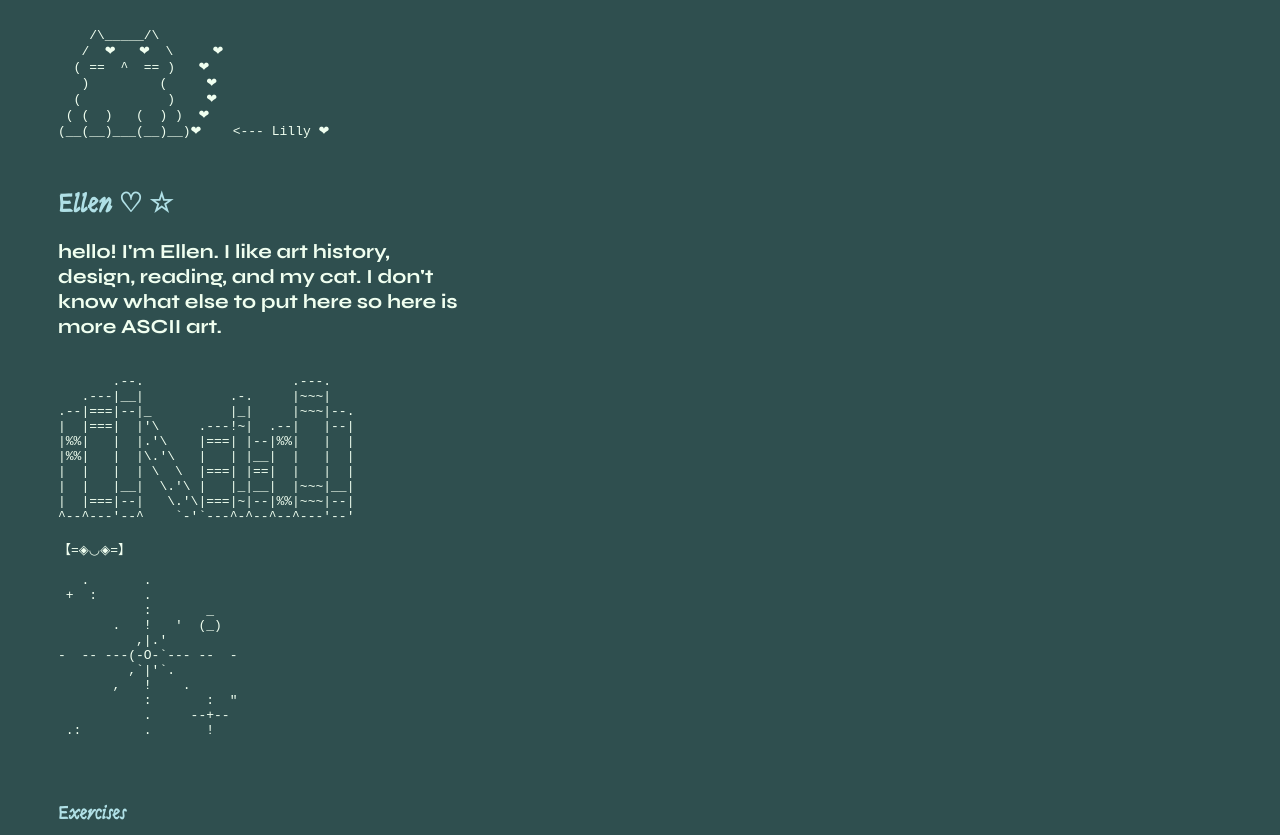
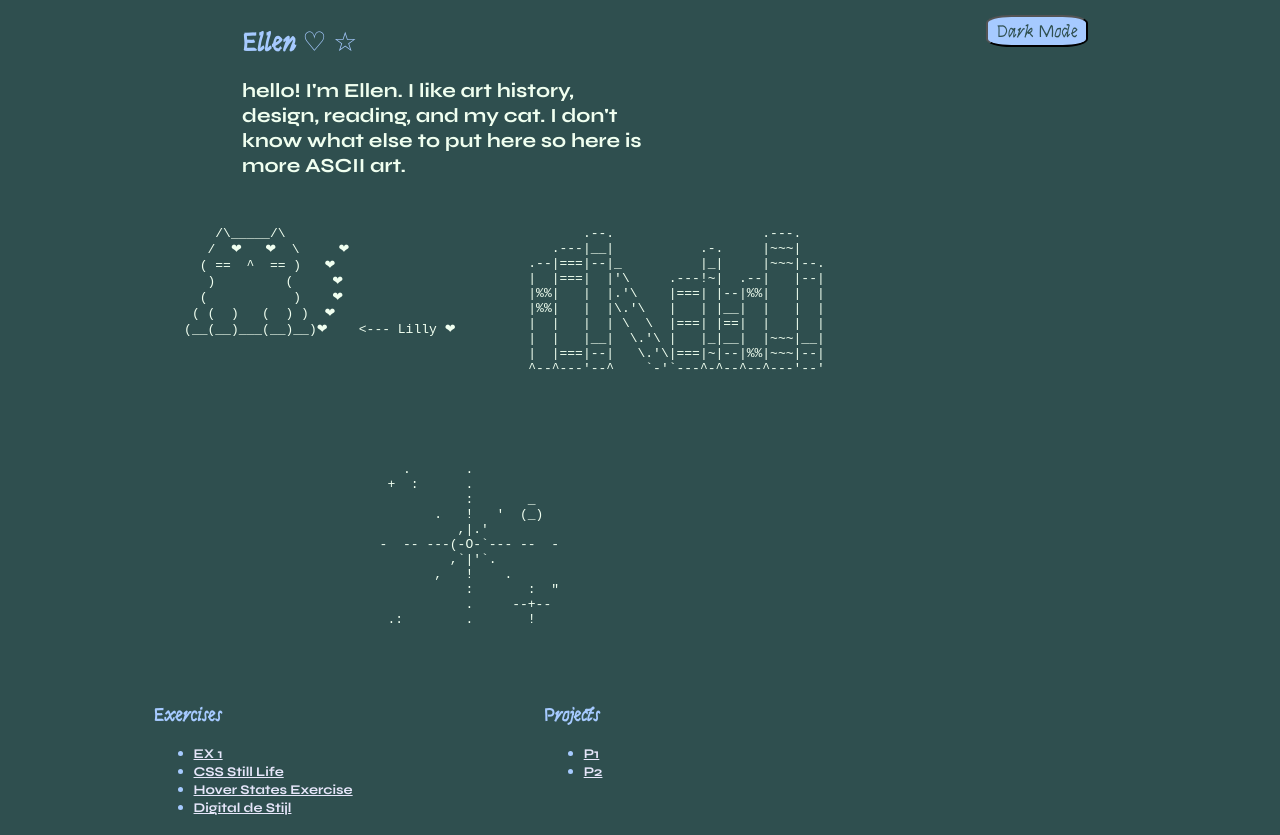
Before and after one commit to st4ysunny/Interactive1, a plain HTML site: page index.html in a window 1280 px wide. Shown: the top 835 px of the page. Drawn offline with nearby package versions, Linux system fonts and the light colour scheme; files whose address does not match are found by name.

Commit message:
darkmode

```diff
--- /dev/null
+++ b/assets/js/script.js
@@ -0,0 +1,9 @@
+console.log('dark mode');
+
+$(document).ready(function(){
+
+     $("#darkmode").click(function(){
+		$('body').toggleClass('darkmode');
+
+	});
+});
--- a/css/style.css
+++ b/css/style.css
@@ -13,6 +13,7 @@
 body {
 	background: darkslategrey;
 	padding-left: 50px;
+	--accent-color: #a6caff;
 }
 
 p {
@@ -28,23 +29,73 @@ pre{
 }
 
 h1{
-	color: powderblue;
-	font-family: syne italic;
+	color: var(--accent-color);
+	font-family: syne italic, "Courier New", cursive;
 	font-size:20pt;
 
 }
 
 h3{
-	color: powderblue;
-	font-family: syne italic;
+	color: var(--accent-color);
+	font-family: syne italic, "Courier New", cursive;
 }
 
 .link{
-    font-family: syne bold;
+    font-family: syne bold, Helvetica, Arial, sans-serif;
     font-size: 10pt;
     color: lavender;
 }
 
 ul{
-	color: powderblue;
+	color: var(--accent-color);
 }
+
+button{
+	font-family: syne italic, "Courier New", cursive;
+	font-size: 18px;
+	padding: 3px 8px;
+	background-color: var(--accent-color);
+	color: darkslategrey;
+	border-radius: 25%;
+	position: absolute;
+	top:15px;
+	right: 15vw;
+}
+
+.section-one {
+	display: flex;
+	width: 60vw;
+	flex-wrap: wrap;
+	justify-content: space-around;
+
+}
+
+.section-two {
+	display: flex;
+	width: 50vw;
+	justify-content: space-around;
+
+}
+
+.about{
+	order: -1;
+}
+
+
+body.darkmode {
+	background: #271940;
+	--accent-color: #fff5f9;
+}
+
+body.darkmode button{
+	background-color: var(--accent-color);
+	color: #271940;
+}
+
+body.darkmode .link{
+	color: #edfffc;
+}
+
+body.darkmode p, body.darkmode pre{
+	color: #c2faff;
+}
--- a/index.html
+++ b/index.html
@@ -7,13 +7,17 @@
   <meta charset="utf-8" />
   <link rel="stylesheet" type="text/css" href="css/style.css">
   <link rel="icon" type="image/png" href="favicon.png">
+  <script src="https://ajax.googleapis.com/ajax/libs/jquery/3.6.0/jquery.min.js"></script>
+   <script type="text/javascript" src="assets/js/script.js"></script>
+
 </head>
 
 <body>
 
-  <!-- this is where my code is-->
   <div id="container">
-
+    <button id="darkmode">Dark Mode</button>
+    <div class="section-one">
+	   <div>
 		    <pre>
 
 		    /\_____/\
@@ -25,10 +29,13 @@
 		(__(__)___(__)__)❤    <--- Lilly ❤
 
 		    </pre>
-
+		</div>
+		<div class="about">
 		    <!-- about me-->
 		    <h1 >Ellen ♡ ☆</h1>
 		    <p class="desc" >hello! I'm Ellen. I like art history, design, reading, and my cat. I don't know what else to put here so here is more ASCII art.</p>
+	    </div>
+    	<div>
 	         <pre>
 
 	       .--.                   .---.
@@ -42,7 +49,11 @@
 	|  |===|--|   \.'\|===|~|--|%%|~~~|--|
 	^--^---'--^    `-'`---^-^--^--^---'--'
 
-【=◈◡◈=】
+
+			</pre>
+		</div>
+		<div>
+			<pre>
 
 	   .       .
 	 +  :      .
@@ -58,9 +69,11 @@
 
 
 	         </pre>
-
+	    </div>
+     </div>
 
     <!-- my work -->
+    <div class="section-two">
 	    <div id="exercises">
 	      <h3>Exercises</h3>
 	      <ul>
@@ -83,5 +96,6 @@
 
 	    </div>
 	</div>
+  </div>
 </body>
 </html>
```
Also changed, not shown: 1 other file. Lines whose indentation alone changed are shown as unchanged.
